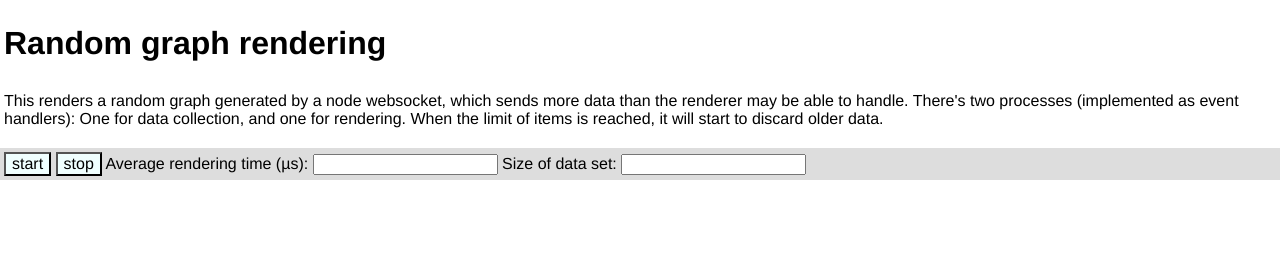
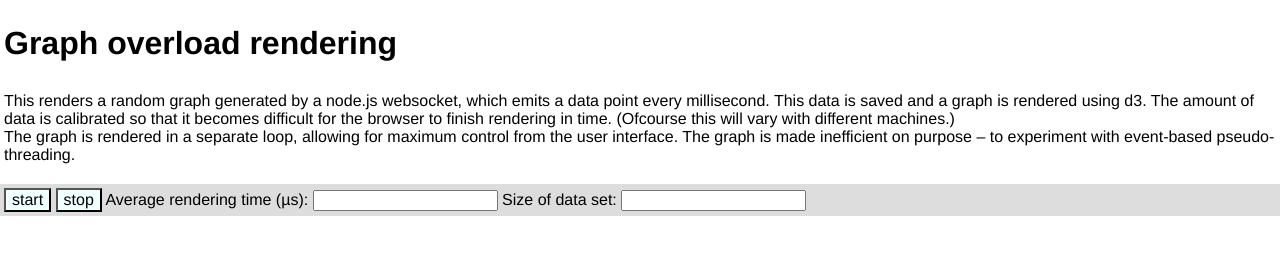
Before and after one commit to jwbuitenhuis/socket_render, a website: page public/index.html in a window 1280 px wide. Drawn offline with nearby package versions, Linux system fonts and the light colour scheme; no server answers.

```diff
--- a/package.json
+++ b/package.json
@@ -8,6 +8,10 @@
   "license": "BSD",
   "dependencies": {
     "express": "3.4.8",
+    "prettyjson": "1.0.0",
+    "stomp-client": "0.5.0",
+    "gulp-uglify" : "0.3.1",
+    "gulp-concat": "*",
     "socket.io": "*"
   }
 }
--- a/public/index.html
+++ b/public/index.html
@@ -6,13 +6,14 @@
   <link rel="stylesheet" href="style.css">
 </head>
 <body>
-    <h1>Random graph rendering</h1>
+    <h1>Graph overload rendering</h1>
     <p>
-        This renders a random graph generated by a node websocket, which sends
-        more data than the renderer may be able to handle. There's
-        two processes (implemented as event handlers): One for data collection,
-        and one for rendering. When the limit of items is reached, it will start
-        to discard older data.
+        This renders a random graph generated by a node.js websocket, which emits a data point every millisecond. This data is saved and a graph is rendered using d3. The amount of data is calibrated so that it becomes difficult for the browser to finish
+        rendering in time. (Ofcourse this will vary with different machines.)
+        <br/>
+        The graph is rendered in a separate loop, allowing for maximum control
+        from the user interface. The graph is made inefficient on purpose &ndash; to
+        experiment with event-based pseudo-threading.
     </p>
     <div class="toolbar">
         <input type="button" value="start" id="start" />
@@ -22,6 +23,7 @@
     </div>
     <svg id="visualisation" width="1000" height="500"></svg>
 
+  <script src="/topojson.v1.min.js"></script>
   <script src="/d3.js"></script>
   <script src="https://code.jquery.com/jquery-1.10.2.min.js"></script>
   <script src="/socket.io/socket.io.js"></script>
```
Also changed, not shown: README.md.
